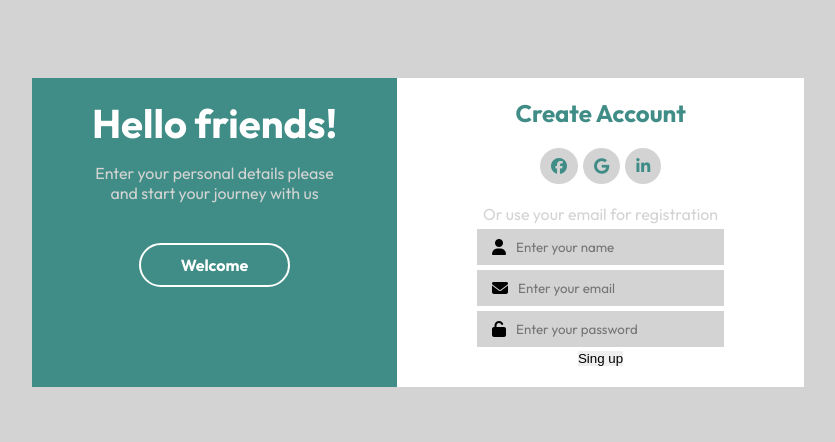
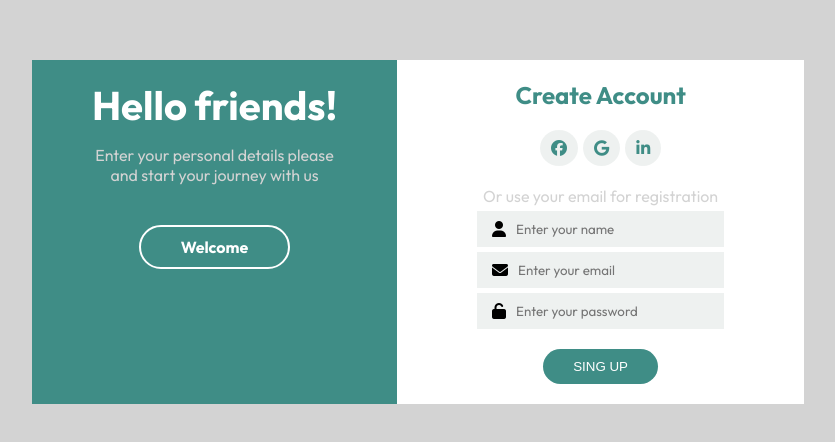
Before and after one commit to AnicetChiza/login-form, a plain HTML site: page index.html in a window 1280 px wide. Shown: the part 168-610 px from the top of the page, without its empty margins (222-1057 px from the left). Drawn offline with Linux system fonts and the light colour scheme.

Commit message:
add to my repository

```diff
--- a/css/style.css
+++ b/css/style.css
@@ -82,7 +82,7 @@ body {
     padding: 10px 11px;
     border-radius: 50%;
     color: rgb(63, 141, 134);
-    background-color: #d3d3d3;
+    background-color: rgba(237, 240, 239, 0.925);
 }
 
 .general-section .second-bloc form {
@@ -98,10 +98,21 @@ body {
     padding: 10px 15px;
     display: flex;
     gap: 10px;
-    background-color: #d3d3d3;
+    -webkit-column-gap: 10px;
+    background-color: rgba(237, 240, 239, 0.925);
 }
 
 .general-section .second-bloc form div input {
+    width: 100%;
     background: unset;
     font-family: "Outfit", sans-serif;
 }
+
+.general-section .second-bloc form button {
+    border-radius: 20px;
+    padding: 10px 30px;
+    color: #fff;
+    margin-top: 20px;
+    text-transform: uppercase;
+    background-color: rgb(63, 141, 134);
+}
```
